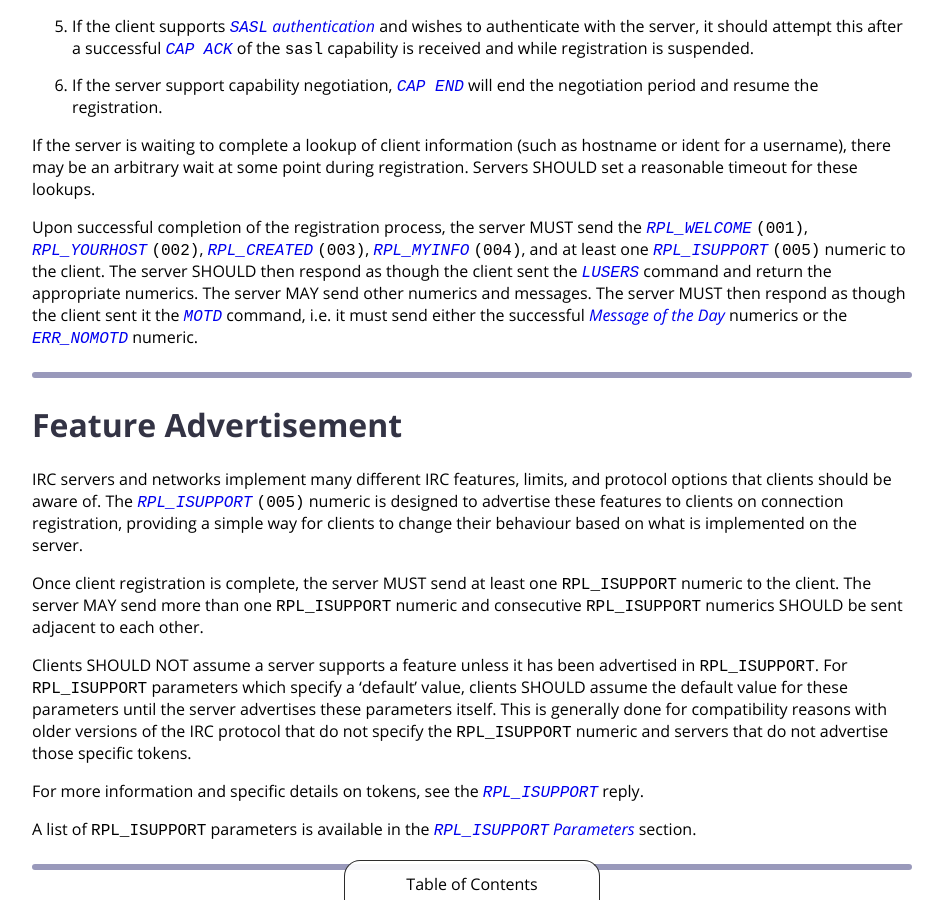
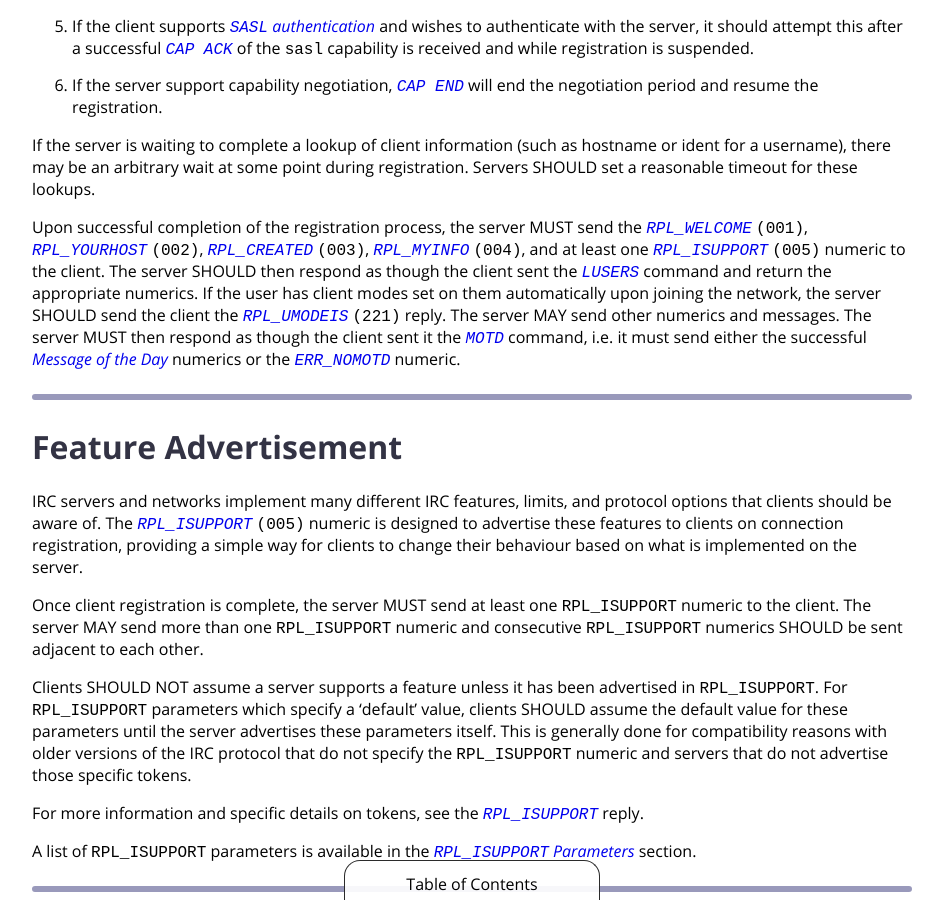
Before and after one commit to ircdocs/modern-irc, a Jekyll site: the page built from index.md, in a window 1280 px wide and 900 px high, scrolled down 11718 px. Shown: the whole window, without its empty margins (168-1111 px from the left). Built offline with Jekyll 4.4.1, drawn with Linux system fonts in a browser that asks for light colours.

Commit message:
ConReg: Add RPL_UMODEIS as a SHOULD if modes are changes. Fixes #17

```diff
--- a/index.md
+++ b/index.md
@@ -426,7 +426,7 @@ The commands specified in steps 1-3 should be sent on connection. If the server
 
 If the server is waiting to complete a lookup of client information (such as hostname or ident for a username), there may be an arbitrary wait at some point during registration. Servers SHOULD set a reasonable timeout for these lookups.
 
-Upon successful completion of the registration process, the server MUST send the [`RPL_WELCOME`](#rplwelcome-001) `(001)`, [`RPL_YOURHOST`](#rplyourhost-002) `(002)`, [`RPL_CREATED`](#rplcreated-003) `(003)`, [`RPL_MYINFO`](#rplmyinfo-004) `(004)`, and at least one [`RPL_ISUPPORT`](#rplisupport-005) `(005)` numeric to the client. The server SHOULD then respond as though the client sent the [`LUSERS`](#lusers-message) command and return the appropriate numerics. The server MAY send other numerics and messages. The server MUST then respond as though the client sent it the [`MOTD`](#motd-message) command, i.e. it must send either the successful [Message of the Day](#motd-message) numerics or the [`ERR_NOMOTD`](#errnomotd-422) numeric.
+Upon successful completion of the registration process, the server MUST send the [`RPL_WELCOME`](#rplwelcome-001) `(001)`, [`RPL_YOURHOST`](#rplyourhost-002) `(002)`, [`RPL_CREATED`](#rplcreated-003) `(003)`, [`RPL_MYINFO`](#rplmyinfo-004) `(004)`, and at least one [`RPL_ISUPPORT`](#rplisupport-005) `(005)` numeric to the client. The server SHOULD then respond as though the client sent the [`LUSERS`](#lusers-message) command and return the appropriate numerics. If the user has client modes set on them automatically upon joining the network, the server SHOULD send the client the [`RPL_UMODEIS`](#rplumodeis-221) `(221)` reply. The server MAY send other numerics and messages. The server MUST then respond as though the client sent it the [`MOTD`](#motd-message) command, i.e. it must send either the successful [Message of the Day](#motd-message) numerics or the [`ERR_NOMOTD`](#errnomotd-422) numeric.
 
 
 ---
```
